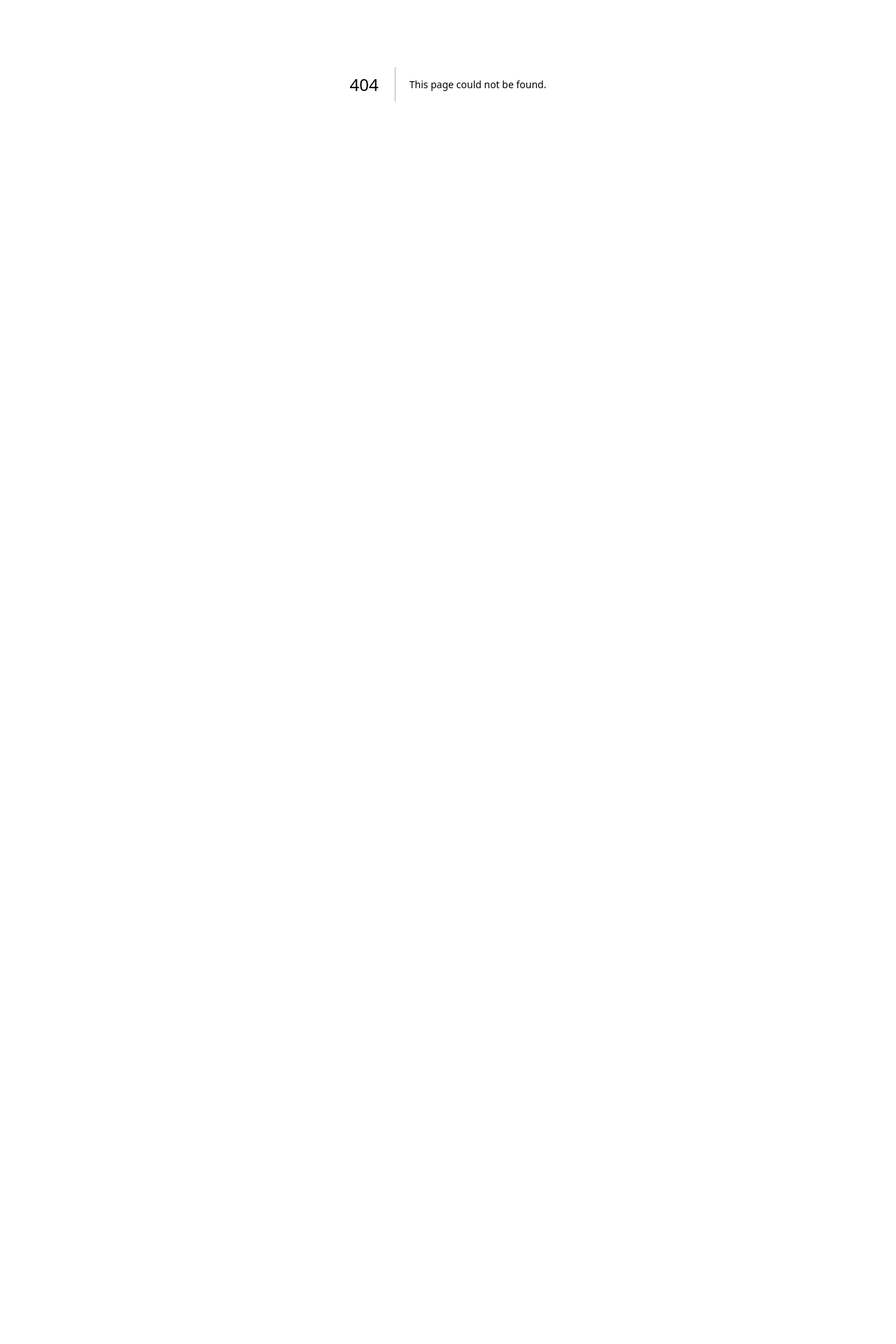
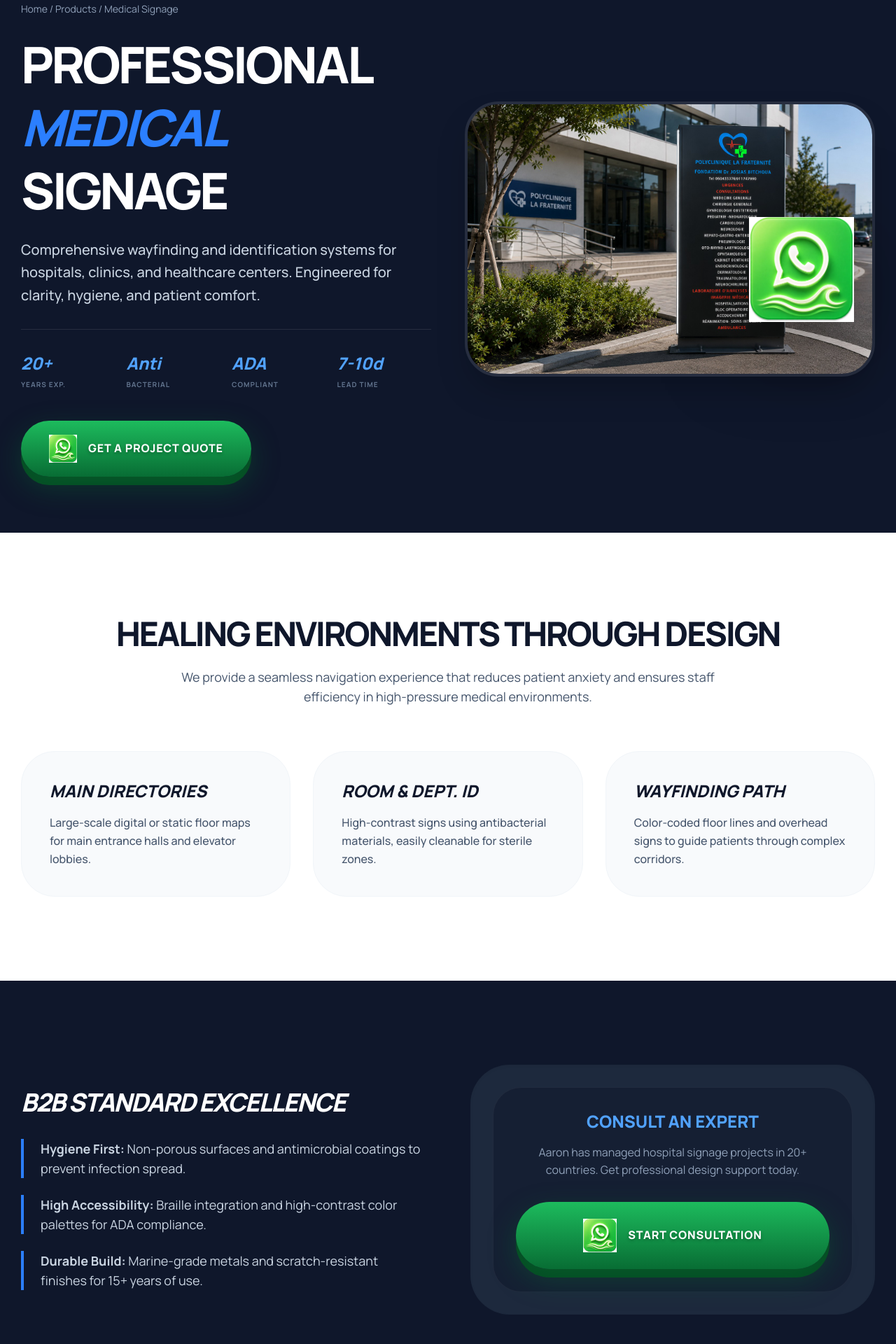
Before and after one commit to zhengran6194-del/zyd-signage-website, a Next.js app: page /products/medical-care-signage in a window 1280 px wide. Before the commit this address had no page. Shown: the part 280-2200 px from the top of the page at 70% size. Before the commit the page ends 800 px from the top, so only its background shows below. Built offline with nearby package versions, Linux system fonts and the light colour scheme.

Commit message:
final-fix

```diff
--- a/src/app/globals.css
+++ b/src/app/globals.css
@@ -134,10 +134,10 @@ button {
 }
 
 .floating-whatsapp img {
-  width: 180px; /* 极致 180px */
-  height: 180px;
+  width: 150px; /* 最终定格在 150px */
+  height: 150px;
   object-fit: contain;
-  filter: drop-shadow(0 40px 80px rgba(0, 0, 0, 0.5));
+  filter: drop-shadow(0 30px 60px rgba(0, 0, 0, 0.5));
   border: none !important;
   background: transparent !important;
   outline: none !important;
@@ -168,8 +168,8 @@ button {
     font-size: clamp(60px, 10vw, 100px);
   }
   .floating-whatsapp img {
-    width: 100px;
-    height: 100px;
+    width: 120px;
+    height: 120px;
   }
 }
 
--- /dev/null
+++ b/src/app/products/medical-care-signage/page.tsx
@@ -0,0 +1,122 @@
+'use client';
+
+import React, { useEffect } from 'react';
+import Header from '@/components/Header';
+import Footer from '@/components/Footer';
+import { siteConfig } from '@/config/site';
+
+export default function MedicalSignagePage() {
+  useEffect(() => {
+    const observerOptions = { threshold: 0.1 };
+    const observer = new IntersectionObserver((entries) => {
+      entries.forEach(entry => {
+        if (entry.isIntersecting) entry.target.classList.add('visible');
+      });
+    }, observerOptions);
+    document.querySelectorAll('.reveal').forEach(el => observer.observe(el));
+    return () => observer.disconnect();
+  }, []);
+
+  const handleWhatsApp = (message: string) => {
+    const url = `https://wa.me/${siteConfig.whatsappNumber}?text=${encodeURIComponent(message)}`;
+    window.open(url, '_blank');
+  };
+
+  return (
+    <>
+      <Header />
+      <main id="main">
+        {/* Product Hero */}
+        <section className="bg-slate-900 text-white py-20 relative overflow-hidden">
+          <div className="container grid grid-cols-1 lg:grid-cols-2 gap-12 items-center relative z-10">
+            <div className="reveal">
+              <div className="breadcrumbs text-slate-400 text-sm mb-6">
+                <a href="/" className="hover:text-white">Home</a> / <a href="/products" className="hover:text-white">Products</a> / Medical Signage
+              </div>
+              <h1 className="text-5xl lg:text-7xl font-black mb-6 leading-tight uppercase tracking-tighter">
+                Professional <br/><span className="text-blue-500 italic">Medical</span> Signage
+              </h1>
+              <p className="text-xl text-slate-300 mb-8 leading-relaxed font-medium">
+                Comprehensive wayfinding and identification systems for hospitals, clinics, and healthcare centers.
+                Engineered for clarity, hygiene, and patient comfort.
+              </p>
+              <div className="grid grid-cols-2 md:grid-cols-4 gap-4 mb-10 border-t border-white/10 pt-8">
+                <div><strong className="block text-2xl text-blue-400 font-black italic">20+</strong><span className="text-[10px] uppercase tracking-widest text-slate-500 font-bold">Years Exp.</span></div>
+                <div><strong className="block text-2xl text-blue-400 font-black italic">Anti</strong><span className="text-[10px] uppercase tracking-widest text-slate-500 font-bold">Bacterial</span></div>
+                <div><strong className="block text-2xl text-blue-400 font-black italic">ADA</strong><span className="text-[10px] uppercase tracking-widest text-slate-500 font-bold">Compliant</span></div>
+                <div><strong className="block text-2xl text-blue-400 font-black italic">7-10d</strong><span className="text-[10px] uppercase tracking-widest text-slate-500 font-bold">Lead Time</span></div>
+              </div>
+              <button
+                onClick={() => handleWhatsApp("Hi Aaron, I am interested in Medical Signage Systems for a hospital project.")}
+                className="button button-green-base px-10 py-5 rounded-full text-white font-black text-xl flex items-center gap-4 shadow-2xl transition-all active:scale-95"
+              >
+                <img src="/assets/images/whatsapp-icon-3d.jpg" alt="WhatsApp" className="w-10 h-10 object-contain" />
+                GET A PROJECT QUOTE
+              </button>
+            </div>
+            <div className="reveal">
+              <img src="/assets/images/hero-medical.jpg" alt="Medical Signage Solutions" className="rounded-[3rem] shadow-2xl border-4 border-white/10" />
+            </div>
+          </div>
+        </section>
+
+        {/* Core Solutions */}
+        <section className="section bg-white">
+          <div className="container">
+            <div className="section-heading text-center mb-16 reveal">
+              <h2 className="text-4xl lg:text-5xl font-black text-slate-900 mb-6 uppercase tracking-tighter">Healing Environments Through Design</h2>
+              <p className="text-lg text-slate-600 max-w-3xl mx-auto">We provide a seamless navigation experience that reduces patient anxiety and ensures staff efficiency in high-pressure medical environments.</p>
+            </div>
+
+            <div className="grid grid-cols-1 md:grid-cols-3 gap-8">
+              {[
+                { title: 'Main Directories', desc: 'Large-scale digital or static floor maps for main entrance halls and elevator lobbies.' },
+                { title: 'Room & Dept. ID', desc: 'High-contrast signs using antibacterial materials, easily cleanable for sterile zones.' },
+                { title: 'Wayfinding Path', desc: 'Color-coded floor lines and overhead signs to guide patients through complex corridors.' },
+              ].map((item, i) => (
+                <div key={i} className="reveal bg-slate-50 p-10 rounded-[3rem] border border-slate-100 hover:shadow-xl transition-all">
+                  <h3 className="text-2xl font-black text-slate-900 mb-4 italic uppercase">{item.title}</h3>
+                  <p className="text-slate-600 leading-relaxed font-medium">{item.desc}</p>
+                </div>
+              ))}
+            </div>
+          </div>
+        </section>
+
+        {/* Quality Standard */}
+        <section className="section bg-slate-900 text-white">
+          <div className="container grid grid-cols-1 lg:grid-cols-2 gap-16 items-center">
+            <div className="reveal">
+              <h2 className="text-4xl font-black mb-8 italic uppercase tracking-tighter">B2B Standard Excellence</h2>
+              <ul className="space-y-6 text-lg text-slate-300">
+                <li className="flex gap-4 border-l-4 border-blue-500 pl-6">
+                  <div><strong>Hygiene First:</strong> Non-porous surfaces and antimicrobial coatings to prevent infection spread.</div>
+                </li>
+                <li className="flex gap-4 border-l-4 border-blue-500 pl-6">
+                  <div><strong>High Accessibility:</strong> Braille integration and high-contrast color palettes for ADA compliance.</div>
+                </li>
+                <li className="flex gap-4 border-l-4 border-blue-500 pl-6">
+                  <div><strong>Durable Build:</strong> Marine-grade metals and scratch-resistant finishes for 15+ years of use.</div>
+                </li>
+              </ul>
+            </div>
+            <div className="reveal bg-slate-800 p-8 rounded-[3.5rem] shadow-inner">
+              <div className="text-center p-8 bg-slate-900/50 rounded-[2.5rem] border border-white/5">
+                <h3 className="text-2xl font-black mb-4 text-blue-400 uppercase">Consult an Expert</h3>
+                <p className="mb-8 text-slate-400">Aaron has managed hospital signage projects in 20+ countries. Get professional design support today.</p>
+                <button
+                   onClick={() => handleWhatsApp("Hi Aaron, I need an expert consultation for a healthcare signage project.")}
+                   className="button button-green-base w-full py-6 rounded-full font-black text-xl flex items-center justify-center gap-4 shadow-xl"
+                >
+                  <img src="/assets/images/whatsapp-icon-3d.jpg" alt="WhatsApp" className="w-12 h-12 object-contain" />
+                  START CONSULTATION
+                </button>
+              </div>
+            </div>
+          </div>
+        </section>
+      </main>
+      <Footer />
+    </>
+  );
+}
```
